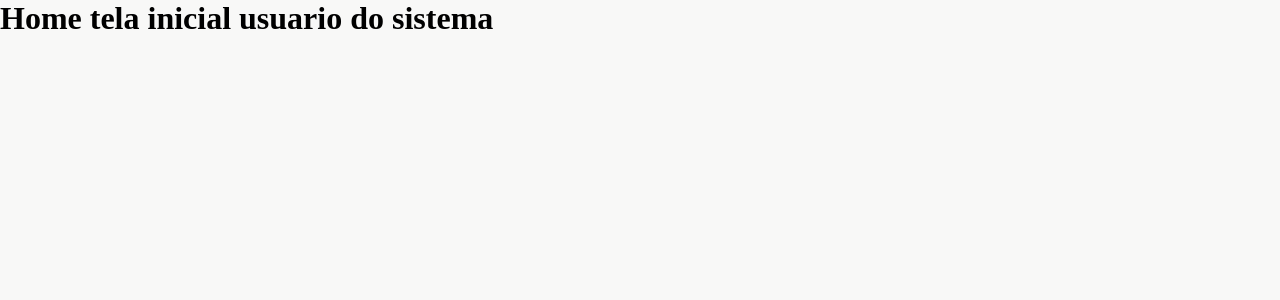
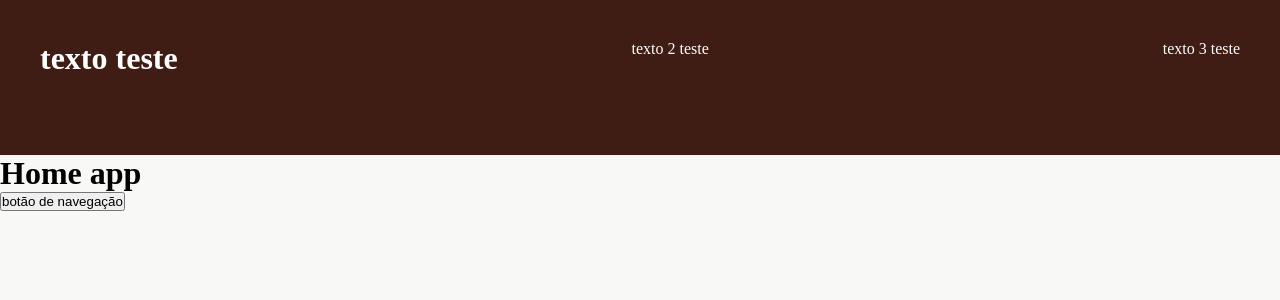
Before and after one commit to FatecFranca/DSM-PI3-G01-2026-2, a React app in the folder frontend/: page / in a window 1280 px wide. Shown: the top 300 px of the page. Built offline with nearby package versions, Linux system fonts and the light colour scheme; the HTML template or start-up script is replaced by a standard one.

Commit message:
test(pages): adiciona testes iniciais para Cardapio e Home

```diff
--- a/frontend/src/pages/cliente/Cardapio.jsx
+++ b/frontend/src/pages/cliente/Cardapio.jsx
@@ -0,0 +1,16 @@
+import { useNavigate } from "react-router-dom"
+
+function Cardapio(){
+
+    const navigate = useNavigate();
+    return(
+
+        <div>
+            <h1>Cardapio app</h1>
+            <button onClick={()=> navigate('/')}>ir para home</button>
+        </div>
+    )
+
+
+}
+export default Cardapio
--- a/frontend/src/pages/cliente/Home.jsx
+++ b/frontend/src/pages/cliente/Home.jsx
@@ -1,5 +1,22 @@
+import { useNavigate } from "react-router-dom"
+import  Header from '../../componets/Header/Header'
+
+
+
+// se a variável ou função mexe com o comportamento daquela tela (como mudar de página ou guardar dados), ela deve ficar DENTRO da função do componente. -> por exemplo const navgate(vai mudar a tela para)
+
+
+
 function Home(){
-    return <h1>Home tela inicial usuario do sistema</h1>
+    const navigate = useNavigate(); // muda para a tela de cardápios
+    return(
+
+        <div>
+            <Header/>
+            <h1>Home app</h1>
+            <button onClick={()=> navigate('/cardapio')}>botão de navegação</button>
+        </div>
+    )
 
 
 }
```
